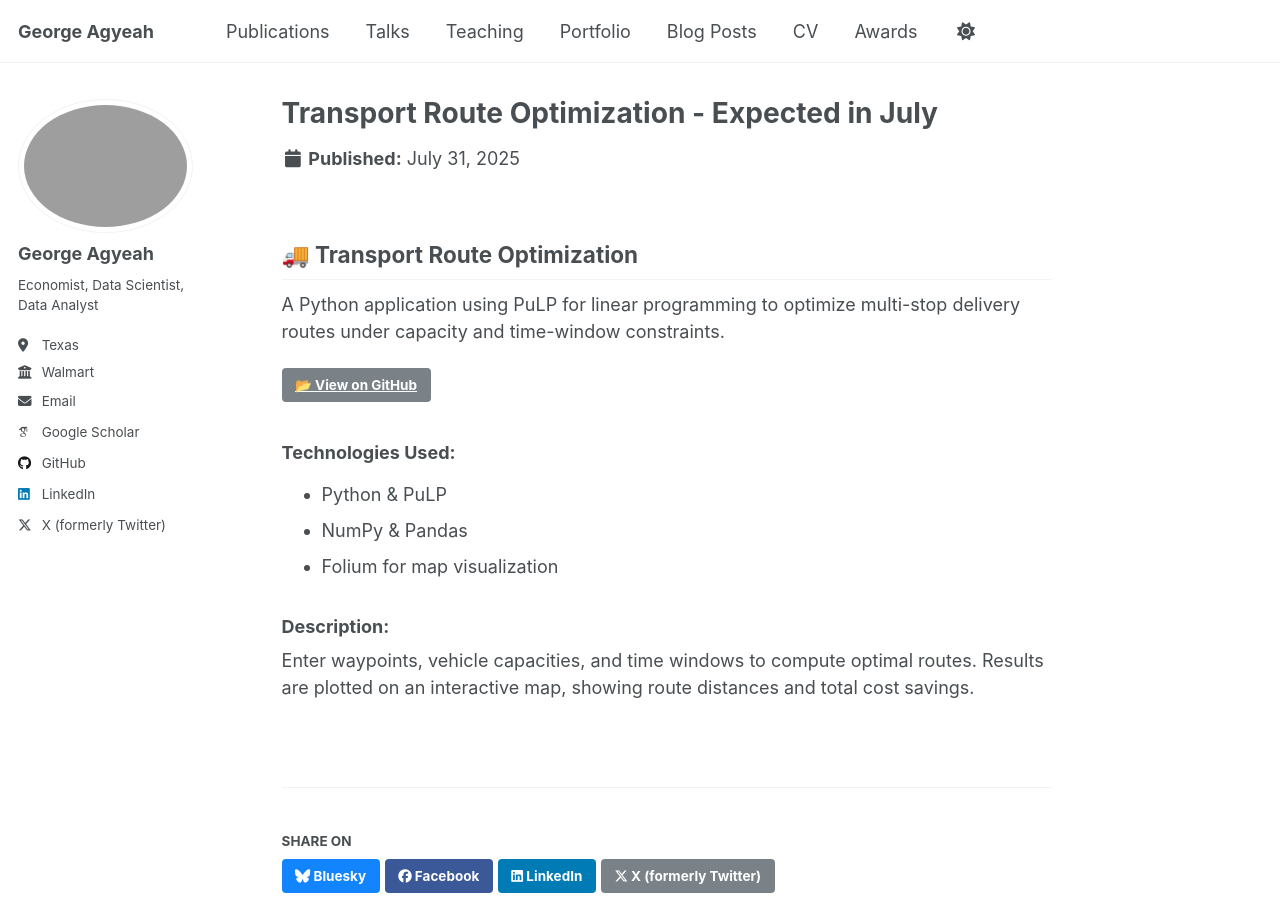
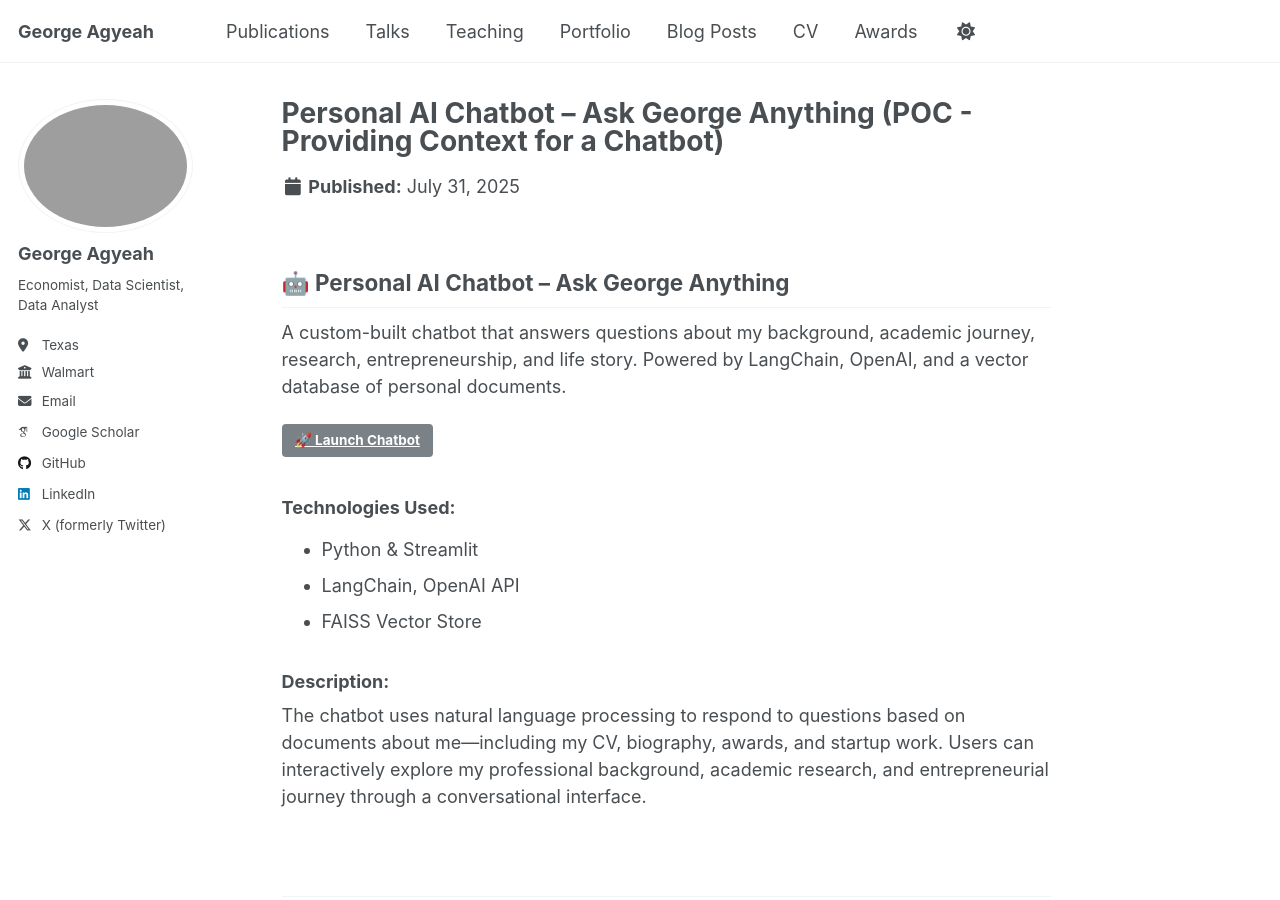
Before and after one commit to Gee1225/gee1225.github.io, a Jekyll site: the page built from _portfolio/portfolio-4.html, in a window 1280 px wide and 900 px high. Built offline with Jekyll 4.4.1, drawn with Linux system fonts in a browser that asks for light colours; some web fonts are replaced.

Commit message:
Update portfolio-4.html

```diff
--- a/_portfolio/portfolio-4.html
+++ b/_portfolio/portfolio-4.html
@@ -1,25 +1,26 @@
 ---
-title: "Transport Route Optimization - Expected in July"
-excerpt: "A linear programming model to optimize delivery routes and minimize costs.🚚"
+title: "Personal AI Chatbot – Ask George Anything (POC - Providing Context for a Chatbot) "
+excerpt: "A Streamlit-powered assistant trained on my biography, career, and personal journey. 🤖"
 collection: portfolio
-image: /images/transport-optimization.png
+image: /images/personal-chatbot.png
 ---
+
 <div class="portfolio-card">
-  <h2>🚚 Transport Route Optimization</h2>
+  <h2>🤖 Personal AI Chatbot – Ask George Anything</h2>
   <p>
-    A Python application using PuLP for linear programming to optimize multi-stop delivery routes under capacity and time-window constraints.
+    A custom-built chatbot that answers questions about my background, academic journey, research, entrepreneurship, and life story. Powered by LangChain, OpenAI, and a vector database of personal documents.
   </p>
-  <a href="https://github.com/Gee1225/transport-optimization" class="btn btn--primary" target="_blank">📂 View on GitHub</a>
+  <a href="https://geechat.streamlit.app/" class="btn btn--primary" target="_blank">🚀 Launch Chatbot</a>
 
   <h3>Technologies Used:</h3>
   <ul>
-    <li>Python & PuLP</li>
-    <li>NumPy & Pandas</li>
-    <li>Folium for map visualization</li>
+    <li>Python & Streamlit</li>
+    <li>LangChain, OpenAI API</li>
+    <li>FAISS Vector Store</li>
   </ul>
 
   <h3>Description:</h3>
   <p>
-    Enter waypoints, vehicle capacities, and time windows to compute optimal routes. Results are plotted on an interactive map, showing route distances and total cost savings.
+    The chatbot uses natural language processing to respond to questions based on documents about me—including my CV, biography, awards, and startup work. Users can interactively explore my professional background, academic research, and entrepreneurial journey through a conversational interface.
   </p>
 </div>
```
